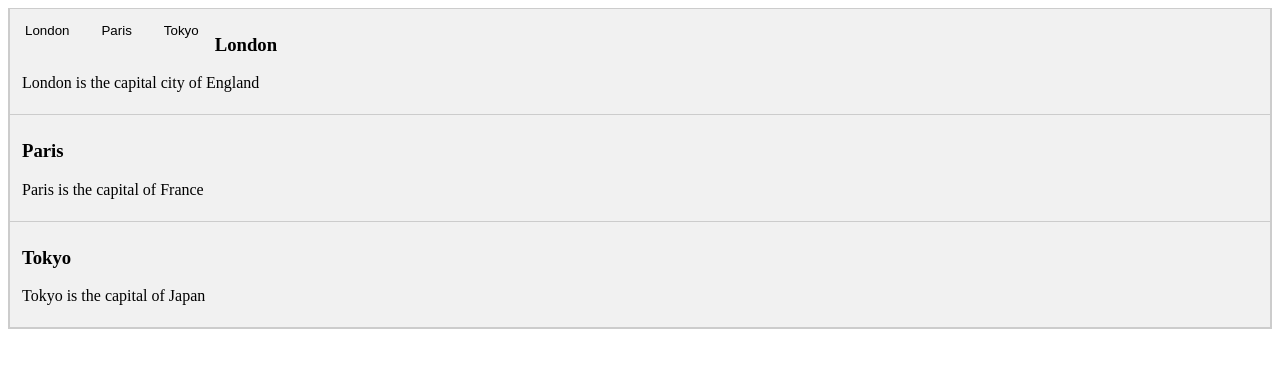
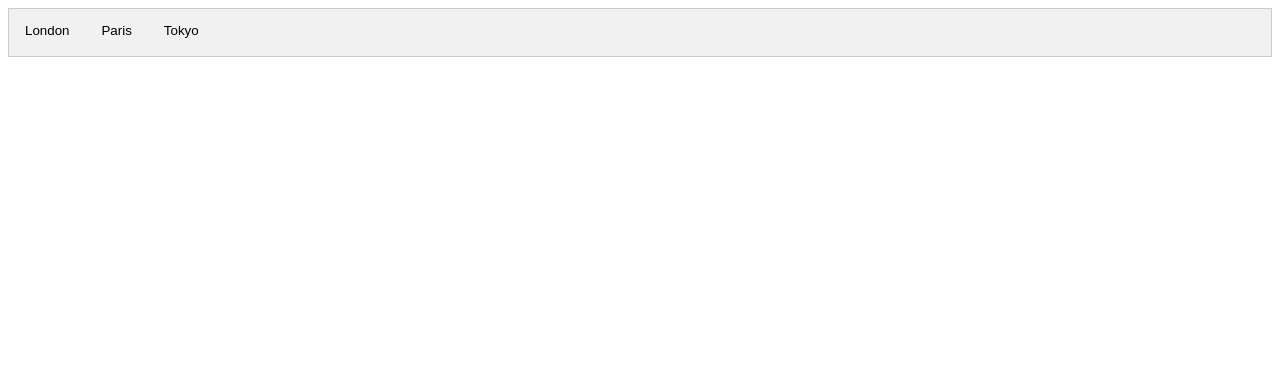
Before and after one commit to RustemDiveev/react_sbx, a React (Create React App) app in the folder tabs-core/: page / in a window 1280 px wide. Shown: the top 368 px of the page. Built offline with nearby package versions, Linux system fonts and the light colour scheme.

Commit message:
Завершил обучение с табами - готовый рабочий пример с кучей сниппетов

```diff
--- a/tabs-core/src/components/Tab.js
+++ b/tabs-core/src/components/Tab.js
@@ -32,9 +32,10 @@ export default class Tab extends React.Component {
 
         const state = contents.map(prepare_content);
         this.state = {
-            content: state,
-            handleButtonClick: this.handleButtonClick
+            content: state
         };
+
+        this.handleButtonClick = this.handleButtonClick.bind(this);
     }
 
     handleButtonClick(i) {
@@ -44,18 +45,18 @@ export default class Tab extends React.Component {
             return new_button;
         }
 
-        let buttons_state = this.state.buttons.map(
+        let buttons_state = this.state.content.map(
             getButtonState, {button_key: i}
         );
 
         this.setState({
-            buttons: buttons_state
+            content: buttons_state
         });
     }
 
     render() {
         const content = this.state.content;
-        const tabcontent = content.map((obj) =>
+        const tabcontent = content.filter((obj) => obj.isActive === true).map((obj) =>
             <TabContent
                 key={obj.name}
                 header={obj.name}
@@ -63,13 +64,13 @@ export default class Tab extends React.Component {
             />
         );
 
-        const buttons = {buttons: this.state.content.map((content) =>
+        const buttons = this.state.content.map((content) =>
             ({name: content.name, isActive: content.isActive})
-        )};
+        );
 
         return (
             <div className="tab">
-                <TabButtonList buttons={buttons} />
+                <TabButtonList buttons={buttons} handleButtonClick={this.handleButtonClick} />
                 {tabcontent}
             </div>
         );
--- a/tabs-core/src/components/TabButton.js
+++ b/tabs-core/src/components/TabButton.js
@@ -14,7 +14,7 @@ export default class TabButton extends React.Component {
 
     render() {
         return (
-            <button className={this.getClasses()} onClick={this.props.onClick}>
+            <button className={this.getClasses()} onClick={() => this.props.onClick(this.props.caption)}>
                 {this.props.caption}
             </button>
         );
--- a/tabs-core/src/components/TabButtonList.js
+++ b/tabs-core/src/components/TabButtonList.js
@@ -4,43 +4,15 @@ import TabButton from './TabButton';
 
 
 export default class TabButtonList extends React.Component {
-
-    constructor(props) {
-        super(props);
-        this.state = {
-            buttons: [
-                {name: "London", isActive: false},
-                {name: "Paris", isActive: false},
-                {name: "Tokyo", isActive: false},
-            ]
-        };
-    }
-
-    handleButtonClick(i) {
-        function getButtonState(button) {
-            let new_button = button;
-            new_button.isActive = true ? button.name === this.button_key : false;
-            return new_button;
-        }
-
-        let buttons_state = this.state.buttons.map(
-            getButtonState, {button_key: i}
-        );
-
-        this.setState({
-            buttons: buttons_state
-        });
-    }
-
     render() {
 
-        const buttons = this.state.buttons;
+        const tab_buttons_props = this.props.buttons;
 
-        const tab_buttons = buttons.map((button) =>
+        const tab_buttons = tab_buttons_props.map((button) =>
             <TabButton
                 key={button.name}
                 caption={button.name}
-                onClick={() => this.handleButtonClick(button.name)}
+                onClick={this.props.handleButtonClick}
                 isActive={button.isActive}
             />
         );
--- a/tabs-core/src/index.css
+++ b/tabs-core/src/index.css
@@ -2,6 +2,10 @@
     overflow: hidden;
     border: 1px solid #ccc;
     background-color: #f1f1f1;
+}
+
+.tab-buttons {
+    display: inline-block;
 }
 
 .tab button {
```
